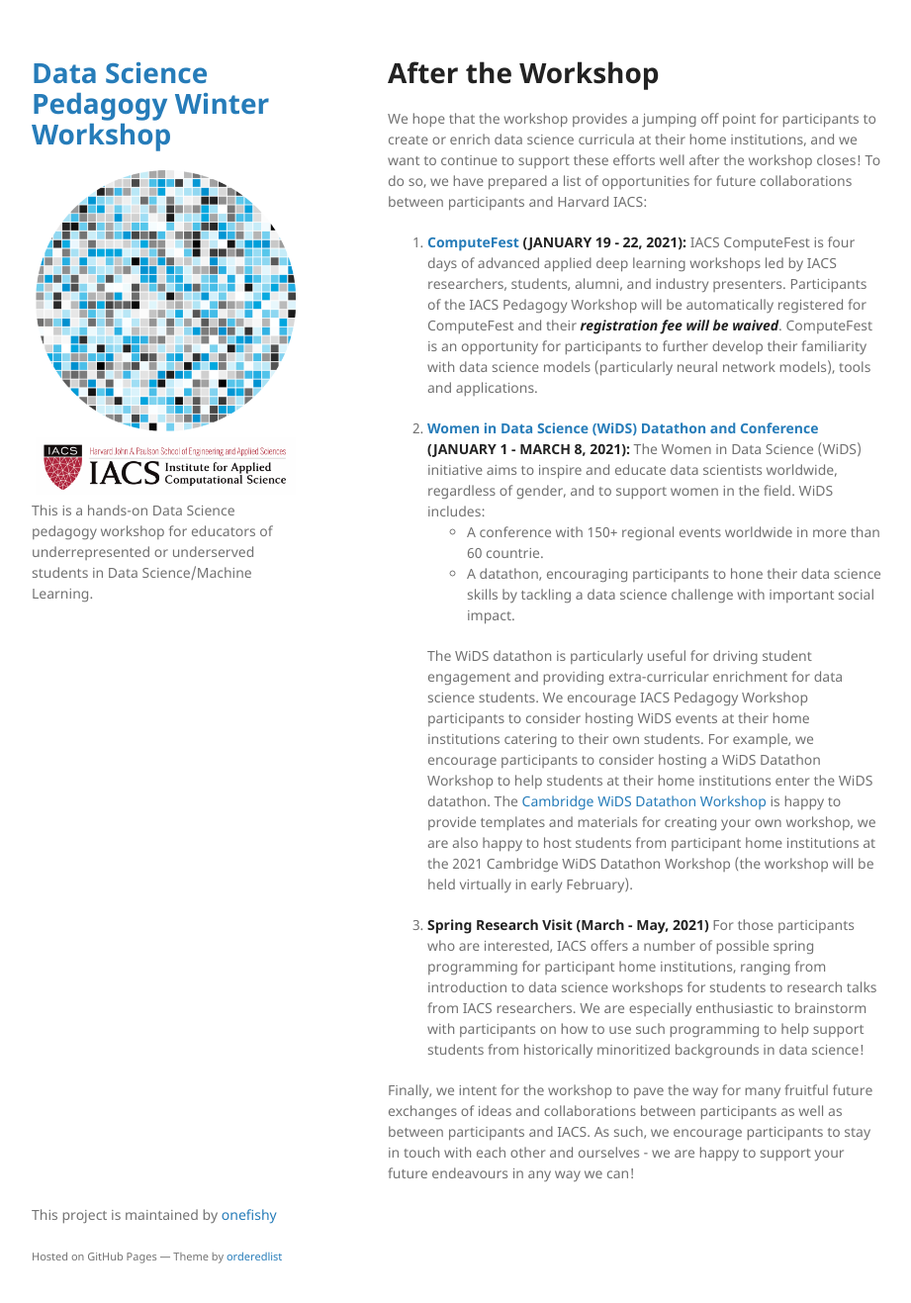
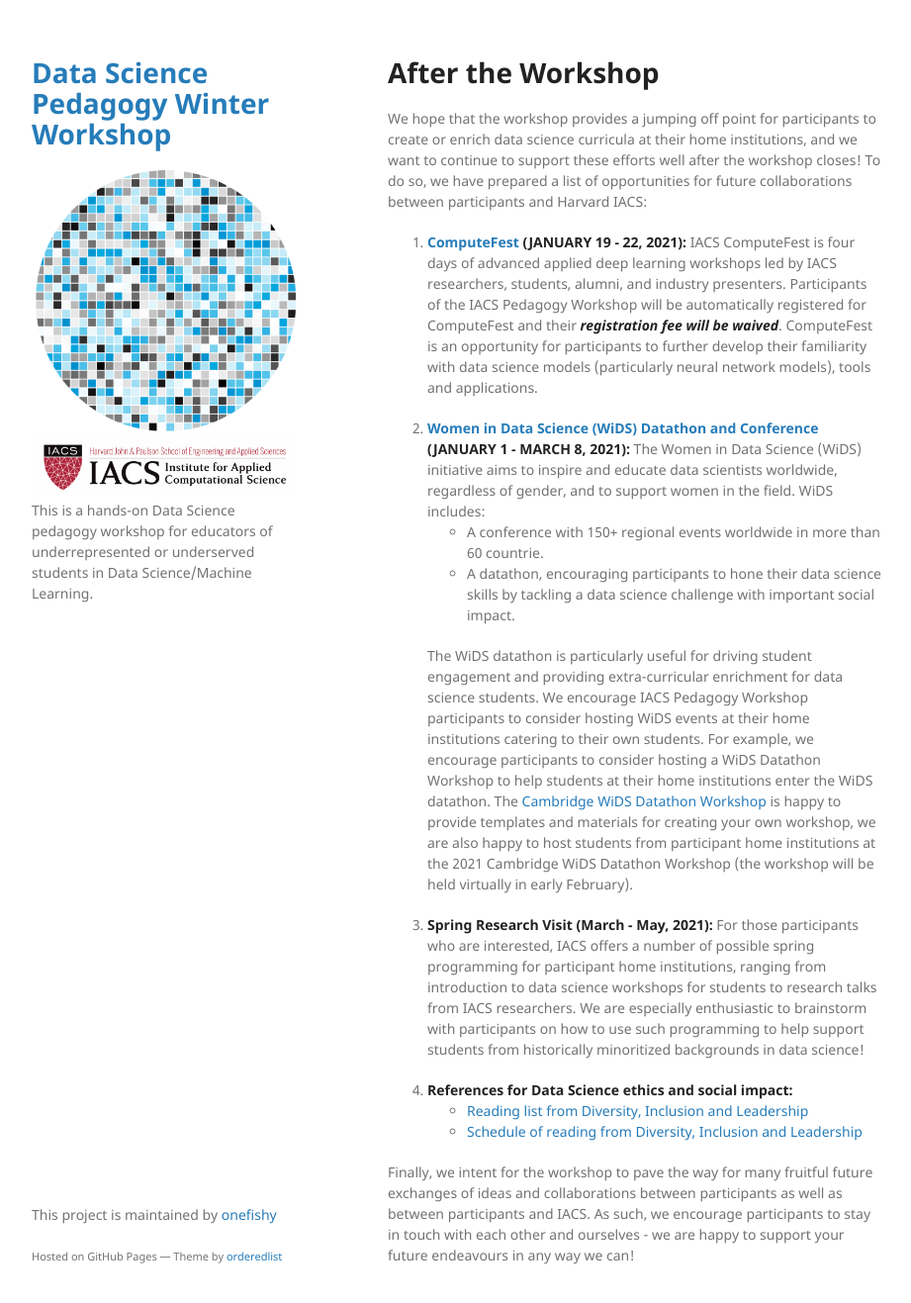
Before and after one commit to onefishy/data-science-workshop, a Jekyll site: the page built from docs/after_the_workshop.md, in a window 1280 px wide and 1349 px high. Shown: the top 1317 px of the window at 99% size, without its empty margins (178-1099 px from the left). Built offline with Jekyll 4.4.1, drawn with Linux system fonts in a browser that asks for light colours; our own code applies the rules of GitHub Pages for plain Markdown files.

Commit message:
Update after_the_workshop.md

```diff
--- a/docs/after_the_workshop.md
+++ b/docs/after_the_workshop.md
@@ -10,6 +10,10 @@ We hope that the workshop provides a jumping off point for participants to creat
 
     The WiDS datathon is particularly useful for driving student engagement and providing extra-curricular enrichment for data science students. We encourage IACS Pedagogy Workshop participants to consider hosting WiDS events at their home institutions catering to their own students. For example, we encourage participants to consider hosting a WiDS Datathon Workshop to help students at their home institutions enter the WiDS datathon. The [Cambridge WiDS Datathon Workshop](https://onefishy.github.io/wids_datathon_2020/) is happy to provide templates and materials for creating your own workshop, we are also happy to host students from participant home institutions at the 2021 Cambridge WiDS Datathon Workshop (the workshop will be held virtually in early February).
 
-3. **Spring Research Visit (March - May, 2021)** For those participants who are interested, IACS offers a number of possible spring programming for participant home institutions, ranging from introduction to data science workshops for students to research talks from IACS researchers. We are especially enthusiastic to brainstorm with participants on how to use such programming to help support students from historically minoritized backgrounds in data science!
+3. **Spring Research Visit (March - May, 2021):** For those participants who are interested, IACS offers a number of possible spring programming for participant home institutions, ranging from introduction to data science workshops for students to research talks from IACS researchers. We are especially enthusiastic to brainstorm with participants on how to use such programming to help support students from historically minoritized backgrounds in data science!
+
+4. **References for Data Science ethics and social impact:**
+    - [Reading list from Diversity, Inclusion and Leadership](https://onefishy.github.io/DIL_in_tech/reading_list.html)
+    - [Schedule of reading from Diversity, Inclusion and Leadership](https://onefishy.github.io/DIL_in_tech/schedule.html)
 
 Finally, we intent for the workshop to pave the way for many fruitful future exchanges of ideas and collaborations between participants as well as between participants and IACS. As such, we encourage participants to stay in touch with each other and ourselves - we are happy to support your future endeavours in any way we can!
```
